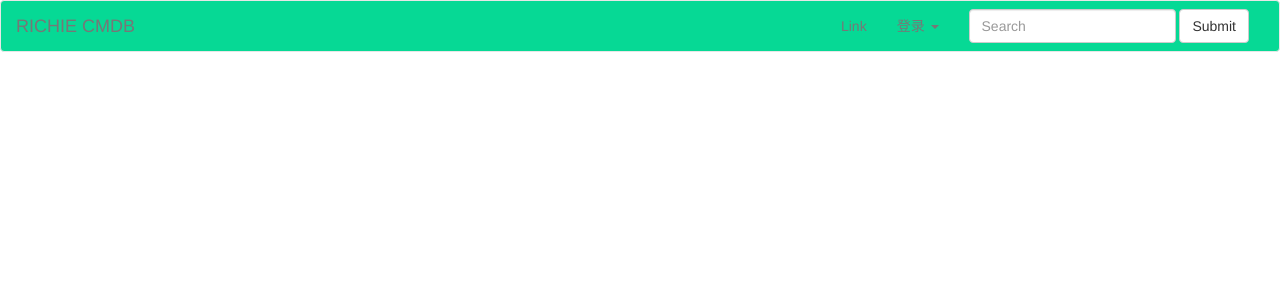
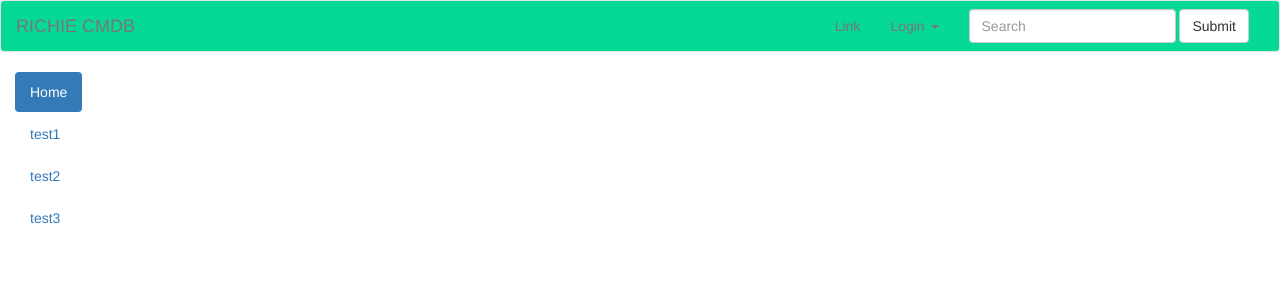
Before and after one commit to lmdkfs/cmdb, a Django app: page /home/index/ in a window 1280 px wide. Shown: the top 300 px of the page. Run offline with Django 3.2, Linux system fonts and the light colour scheme; some libraries are stand-ins or nearby versions.

Commit message:
modify  login.html and add view - account

```diff
--- a/templates/home/index.html
+++ b/templates/home/index.html
@@ -33,10 +33,10 @@
                     <ul class="nav navbar-nav navbar-right">
                         <li><a href="#">Link</a></li>
                         <li class="dropdown">
-                            <a href="#" class="dropdown-toggle" data-toggle="dropdown" role="button" aria-haspopup="true" aria-expanded="false">登录 <span class="caret"></span></a>
+                            <a href="#" class="dropdown-toggle" data-toggle="dropdown" role="button" aria-haspopup="true" aria-expanded="false">Login <span class="caret"></span></a>
                         <ul class="dropdown-menu">
-                            <li><a href="#">Action</a></li>
-                            <li><a href="#">Another action</a></li>
+                            <li><a href="#">profile</a></li>
+                            <li><a href="#">setting</a></li>
                             <li><a href="#">Something else here</a></li>
                             <li role="separator" class="divider"></li>
                             <li><a href="#">Separated link</a></li>
@@ -47,6 +47,20 @@
             </div><!-- /.container-fluid -->
         </nav>
     </div>
+    <div class="navbar-default  " role="navigation">
+        <div class="sidebar-nav navbar-collapse navbar-left">
+            <ul class="nav nav-pills nav-stacked navbar-left">
+            <li role="presentation" class="active"><a href="#"> Home </a></li>
+            <li role="presentation"><a href="#">test1</a></li>
+            <li role="presentation"><a href="#">test2</a></li>
+            <li role="presentation"><a href="#">test3</a></li>
+        </ul>
+
+        </div>
+
+
+
+    </div>
 <script src="/static/js/jquery-2.1.4.min.js"></script>
 <script src="/static/plugins/bootstrap/js/bootstrap.min.js"></script>
 
```
Also changed, not shown: cmdb.db, static/css/index.css (line endings or trailing spaces).
